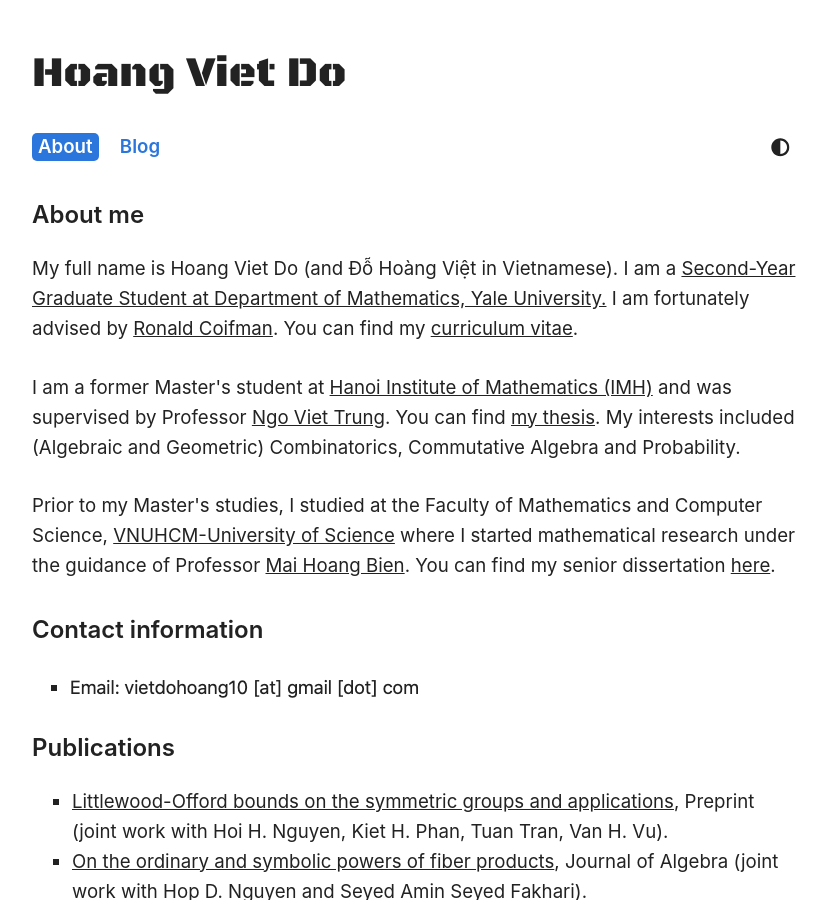
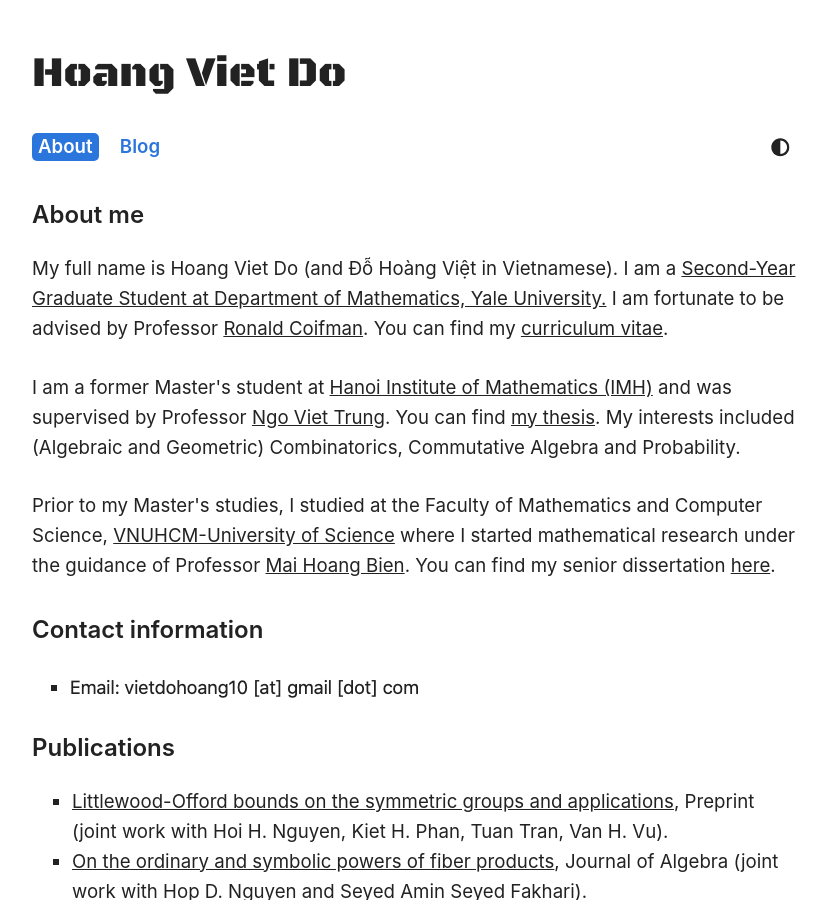
Before and after one commit to hvietdo/hvietdo.github.io, a Jekyll site: the page built from index.html, in a window 1280 px wide and 900 px high. Shown: the whole window, without its empty margins (224-1051 px from the left). Built offline with Jekyll 4.4.1, drawn with Linux system fonts in a browser that asks for light colours; the list of posts is cut into pages by our own code; comment, search, counter and statistics services are not loaded.

Commit message:
“17-10-2026”
Co-Authored-By: Claude Opus 5.5 <noreply@anthropic.com>

```diff
--- a/index.html
+++ b/index.html
@@ -9,7 +9,7 @@ clipboard: true
     About me
 </h2>
 <p>
-    My full name is Hoang Viet Do (and Đỗ Hoàng Việt in Vietnamese). I am a  <a href="https://math.yale.edu/profile/hoang-viet-do" target="_blank" >Second-Year Graduate Student at Department of Mathematics, Yale University.</a> I am fortunately advised by  <a href="https://math.yale.edu/profile/ronald-coifman" target="_blank" >Ronald Coifman</a>. You can find my <a href="docs/CV.pdf" target="_blank">curriculum vitae</a>.
+    My full name is Hoang Viet Do (and Đỗ Hoàng Việt in Vietnamese). I am a  <a href="https://math.yale.edu/profile/hoang-viet-do" target="_blank" >Second-Year Graduate Student at Department of Mathematics, Yale University.</a> I am fortunate to be advised by Professor  <a href="https://math.yale.edu/profile/ronald-coifman" target="_blank" >Ronald Coifman</a>. You can find my <a href="docs/CV.pdf" target="_blank">curriculum vitae</a>.
 <p>
     I am a former Master's student at <a href="http://math.ac.vn/en/trang-chu/gioi-thieu-vien-toan.html" target="_blank" >Hanoi Institute of Mathematics (IMH)</a> and was supervised by Professor <a href="http://math.ac.vn/en/component/staff/?task=getProfile&staffID=64" target="_blank" >Ngo Viet Trung</a>. You can find <a href="docs/MasterThesis.pdf" target="_blank">my thesis</a>. My interests included (Algebraic and Geometric) Combinatorics, Commutative Algebra and Probability.
 <p>
```
